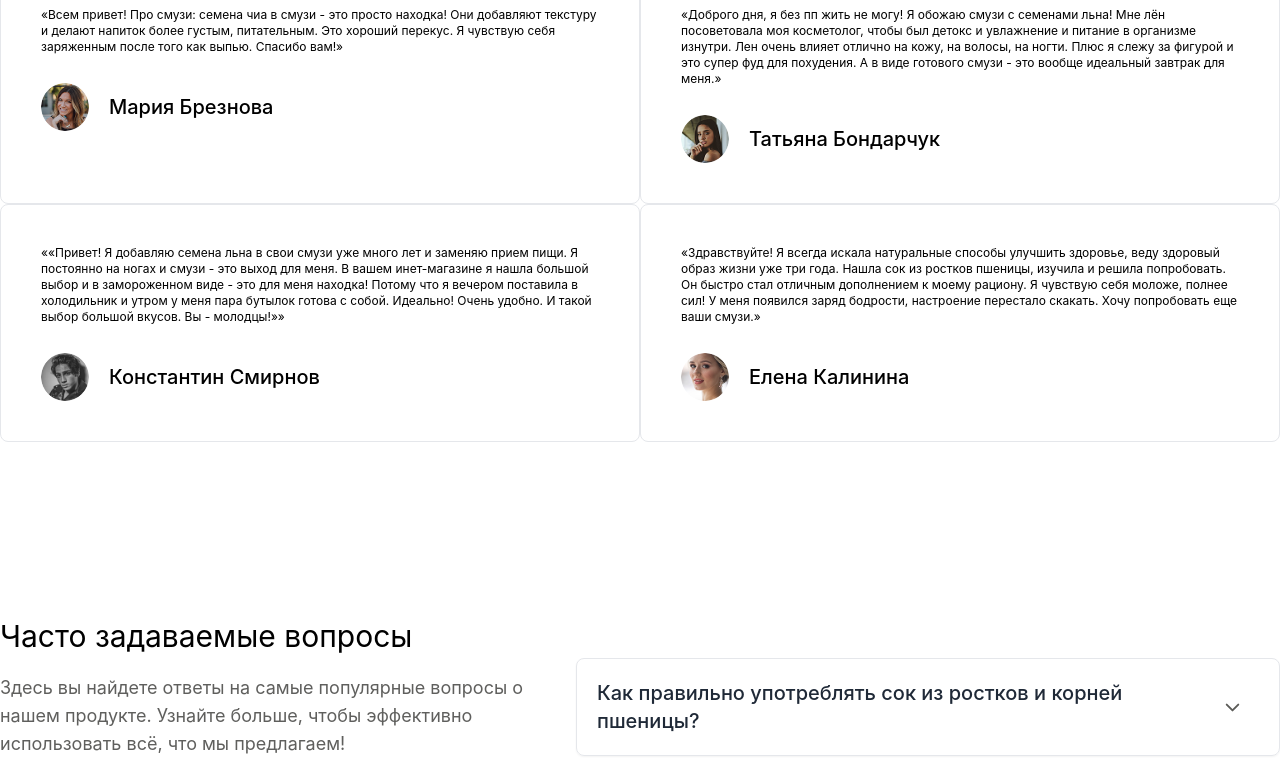
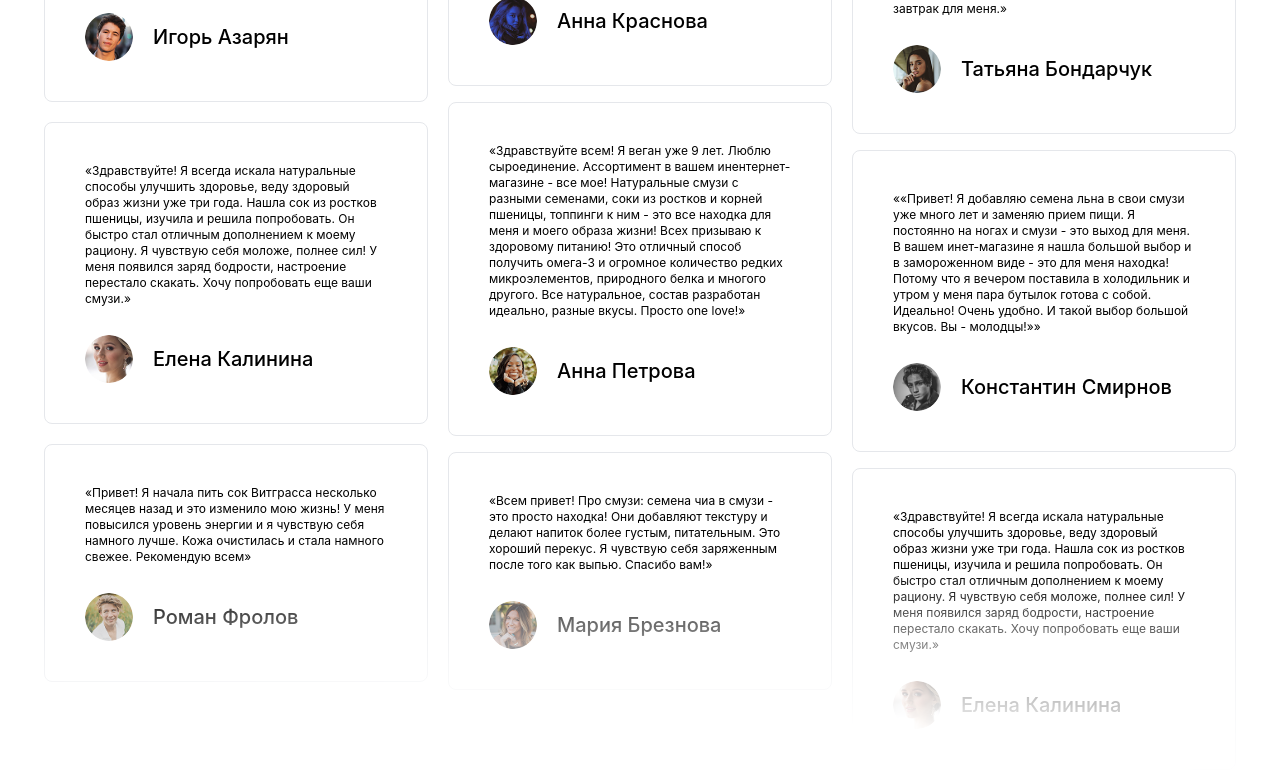
Before and after one commit to NikitaKotovAbs/vitalis-life-site, a React (Vite) app: page / in a window 1280 px wide. Shown: the part 3060-3835 px from the top of the page. Built offline with nearby package versions, Linux system fonts and the light colour scheme.

Commit message:
Косметические изменения

```diff
--- a/src/components/ReviewCard.jsx
+++ b/src/components/ReviewCard.jsx
@@ -19,7 +19,7 @@ const ReviewCard = ({
                 <>
                     {
                         displayReviews.map((review, index) => (
-                            <div key={index} className={`border  rounded-lg max-w-[90%] p-10  space-y-7 ${cardClassName}`}>
+                            <div key={index} className={`border  rounded-lg max-w-80 p-10  space-y-7 ${cardClassName}`}>
                                 <p className={`ph:text-xs ${textClassName}`}>
                                     {review.text}
                                 </p>
@@ -39,7 +39,7 @@ const ReviewCard = ({
                 <>
                     {
                         displayReviews.map((review, index) => (
-                            <div key={index} className={`border  rounded-lg max-w-[50%] p-10  space-y-7 ${cardClassName}`}>
+                            <div key={index} className={`border  rounded-lg max-w-80 p-10  space-y-7 ${cardClassName}`}>
                                 <p className={`ph:text-xs ${textClassName}`}>
                                     {review.text}
                                 </p>
@@ -59,7 +59,7 @@ const ReviewCard = ({
                 <>
                     {
                         displayReviews.map((review, index) => (
-                            <div key={index} className={`border  rounded-lg max-w-[50%] p-10  space-y-7 ${cardClassName}`}>
+                            <div key={index} className={`border  rounded-lg max-w-96 p-10  space-y-7 ${cardClassName}`}>
                                 <p className={`ph:text-xs ${textClassName}`}>
                                     {review.text}
                                 </p>
--- a/src/pages/Home.jsx
+++ b/src/pages/Home.jsx
@@ -39,7 +39,7 @@ export default function Home() {
     const handleAboutUsClick = () => {
         navigate(`/о-нас`)
     }
-    const reviews = [
+    const reviews_col_1 = [
         {
             text: "«Доброго дня!" +
                 " Витграсс стал моим утренним ритуалом. Он помогает мне сосредоточиться на работе и поддерживает иммунитет." +
@@ -55,7 +55,27 @@ export default function Home() {
                 " Хочу попробовать еще ваши смузи.»",
             author: "Елена Калинина",
             avatarSrc: avatar_2
-        }, {
+        },
+        {
+            text: "«Привет!" +
+                " Я начала пить сок Витграсса несколько месяцев назад и это изменило мою жизнь!" +
+                " У меня повысился уровень энергии и я чувствую себя намного лучше." +
+                " Кожа очистилась и стала намного свежее. Рекомендую всем»",
+            author: "Роман Фролов",
+            avatarSrc: avatar_5
+        }
+    ];
+
+    const reviews_col_2 = [
+        {
+            text: "«Я люблю добавлять сок из витграсса в свои смузи. " +
+                "Он придает им особый вкус и делает их более питательными. " +
+                "Это мой секрет здоровья и красоты! " +
+                "Удобно брать с собой на работу. Люблю Вас!»",
+            author: " Анна Краснова",
+            avatarSrc: avatar_4
+        },
+        {
             text: "«Здравствуйте всем!" +
                 " Я веган уже 9 лет." +
                 " Люблю сыроединение." +
@@ -66,25 +86,7 @@ export default function Home() {
                 " Все натуральное, состав разработан идеально, разные вкусы. Просто one love!»",
             author: "Анна Петрова",
             avatarSrc: avatar_3
-        }
-    ];
-
-    const reviews_2 = [
-        {
-            text: "«Я люблю добавлять сок из витграсса в свои смузи. " +
-                "Он придает им особый вкус и делает их более питательными. " +
-                "Это мой секрет здоровья и красоты! " +
-                "Удобно брать с собой на работу. Люблю Вас!»",
-            author: " Анна Краснова",
-            avatarSrc: avatar_4
-        }, {
-            text: "«Привет!" +
-                " Я начала пить сок Витграсса несколько месяцев назад и это изменило мою жизнь!" +
-                " У меня повысился уровень энергии и я чувствую себя намного лучше." +
-                " Кожа очистилась и стала намного свежее. Рекомендую всем»",
-            author: "Роман Фролов",
-            avatarSrc: avatar_5
-        }, {
+        },{
             text: "«Всем привет!" +
                 " Про смузи: семена чиа в смузи - это просто находка!" +
                 " Они добавляют текстуру и делают напиток более густым, питательным." +
@@ -94,6 +96,10 @@ export default function Home() {
             author: "Мария Брезнова",
             avatarSrc: avatar_6
         },
+
+    ]
+
+    const reviews_col_3 = [
         {
             text: "«Доброго дня, я без пп жить не могу!" +
                 " Я обожаю смузи с семенами льна!" +
@@ -171,7 +177,8 @@ export default function Home() {
                         </button>
                     </div>
 
-                    <div className="ph:relative lg:static lg:flex lg:flex-row lg:space-x-5"> {/* Добавлен контейнер с relative */}
+                    <div
+                        className="ph:relative lg:static lg:flex lg:flex-row lg:space-x-5"> {/* Добавлен контейнер с relative */}
                         <img
                             className="ph:border-[2vw] md:border-[1.2vw] border-white rounded-3xl ph:w-80 ph:h-auto md:w-[70vw] md:h-auto"
                             src={video_container}
@@ -298,49 +305,91 @@ export default function Home() {
                 </div>
             )}
 
-
-            <div className="flex flex-col items-center space-y-5">
-
+            <div className="flex flex-col items-center mt-24">
+                <h1 class={"text-2xl"}>Наши отзывы</h1>
                 {isMobile ? (
                     <>
                         {openComment ? (
 
-                            <>
+                            <div class={"space-y-4 mt-4"}>
 
-                                <ReviewCard reviews={reviews}/>
-                                <ReviewCard reviews={reviews_2}/>
+                                <ReviewCard reviews={reviews_col_1}/>
+                                <ReviewCard reviews={reviews_col_2}/>
+
                                 <button
-                                    className="bg-avocado rounded-lg w-[90%] h-12"
+                                    className="bg-avocado rounded-lg w-[100%] h-12"
                                     onClick={() => setOpenComment(false)}
                                 >
                                     Свернуть
                                 </button>
-                            </>
+                            </div>
 
                         ) : (
-                            <>
+                            <div class={"space-y-4 mt-4"}>
 
-                                <ReviewCard reviews={reviews}/>
+                                <ReviewCard reviews={reviews_col_3}/>
                                 <button
-                                    className="bg-avocado rounded-lg w-[90%] h-12"
+                                    className="bg-avocado rounded-lg w-[100%] h-12"
                                     onClick={() => setOpenComment(true)}
                                 >
                                     Смотреть ещё
                                 </button>
 
-                            </>
+                            </div>
                         )
                         }
                     </>
                 ) : isTablet ? (
-                    <div className="flex flex-row flex-wrap mt-20 mb-10">
-                        {/*<ReviewCard reviews={reviews}/>*/}
-                        <ReviewCard reviews={reviews_2}/>
+
+                    <div className="relative ph:overflow-x-hidden">
+
+                        <div
+                            className="flex flex-row p-10 space-x-5 ph:overflow-x-auto ph:pb-8 ph:-mx-10 ph:px-10 ph:snap-x ph:snap-mandatory ph:scrollbar-hide">
+                            <div className="flex flex-col space-y-5 ph:snap-start ph:flex-shrink-0 ph:pl-5">
+                                <ReviewCard reviews={reviews_col_1}/>
+                            </div>
+                            <div className="flex flex-col space-y-4 ph:snap-start ph:flex-shrink-0">
+                                <ReviewCard reviews={reviews_col_2}/>
+                            </div>
+                            <div className="flex flex-col space-y-4 ph:snap-start ph:flex-shrink-0">
+                                <ReviewCard reviews={reviews_col_3}/>
+                            </div>
+                        </div>
+
+                        {/* Более заметные градиенты */}
+                        <div className="absolute bottom-0 left-0 right-0 h-72 pointer-events-none"
+                             style={{
+                                 maskImage: 'radial-gradient(ellipse 250% 150% at 50% 100%, black 18%, rgba(0,0,0,0.8) 30%, rgba(0,0,0,0.4) 50%, transparent 70%)',
+                                 WebkitMaskImage: 'radial-gradient(ellipse 180% 120% at 50% 100%, black 25%, rgba(0,0,0,0.8) 35%, rgba(0,0,0,0.4) 55%, transparent 70%)',
+                                 backgroundColor: 'white'
+                             }}>
+                        </div>
                     </div>
                 ) : (
-                    <div className="flex flex-row flex-wrap mt-20 mb-20">
-                        <ReviewCard reviews={reviews_2}/>
+                    <div className="relative overflow-hidden ">
+                        <div className="flex flex-row p-10 space-x-5">
+                            <div className="flex flex-col space-y-5">
+                                <ReviewCard reviews={reviews_col_1}/>
+                            </div>
+                            <div className="flex flex-col space-y-4">
+                                <ReviewCard reviews={reviews_col_2}/>
+                            </div>
+                            <div className="flex flex-col space-y-4">
+                                <ReviewCard reviews={reviews_col_3}/>
+                            </div>
+                        </div>
+
+                        {/* Плотное затуманивание */}
+                        {/* Радиальное затуманивание */}
+                        <div className="absolute bottom-0 left-0 right-0 h-72 pointer-events-none"
+                             style={{
+                                 maskImage: 'radial-gradient(ellipse 250% 150% at 50% 100%, black 18%, rgba(0,0,0,0.8) 30%, rgba(0,0,0,0.4) 50%, transparent 70%)',
+                                 WebkitMaskImage: 'radial-gradient(ellipse 180% 120% at 50% 100%, black 25%, rgba(0,0,0,0.8) 35%, rgba(0,0,0,0.4) 55%, transparent 70%)',
+                                 backgroundColor: 'white'
+                             }}>
+                        </div>
                     </div>
+
 
                 )}
 
--- a/src/pages/PageNotFound.jsx
+++ b/src/pages/PageNotFound.jsx
@@ -24,7 +24,7 @@ export default function PageNotFound() {
                     </Link>
                 </div>
             </div>
-            <div className="ph:w-40 md:w-[50%] mt-28 lg:w-auto"> {/* Добавлен контейнер с адаптивными размерами */}
+            <div className=" md:w-[50%] lg:w-auto"> {/* Добавлен контейнер с адаптивными размерами */}
                 <svg
                     width="834"
                     height="776"
```
